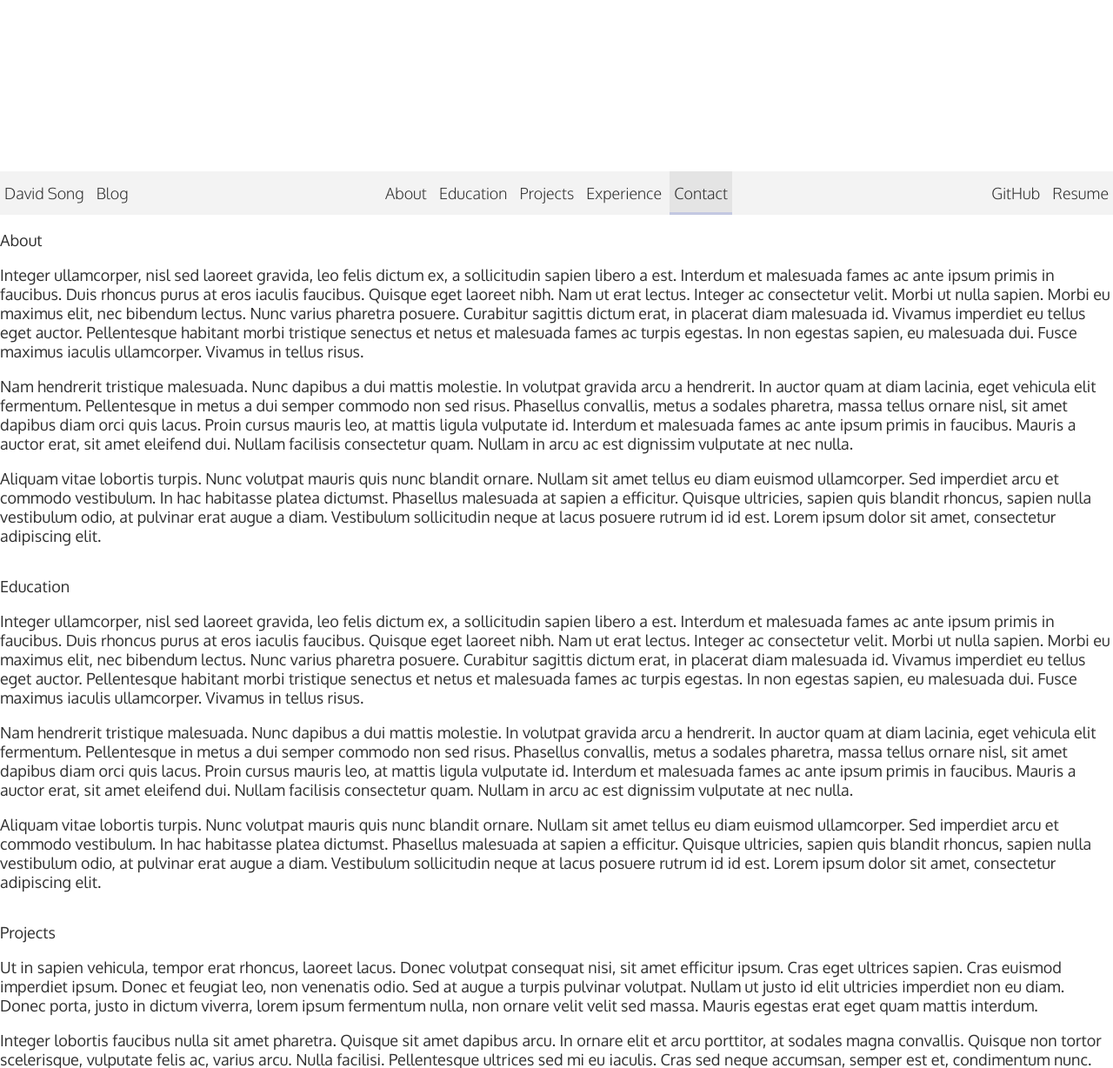
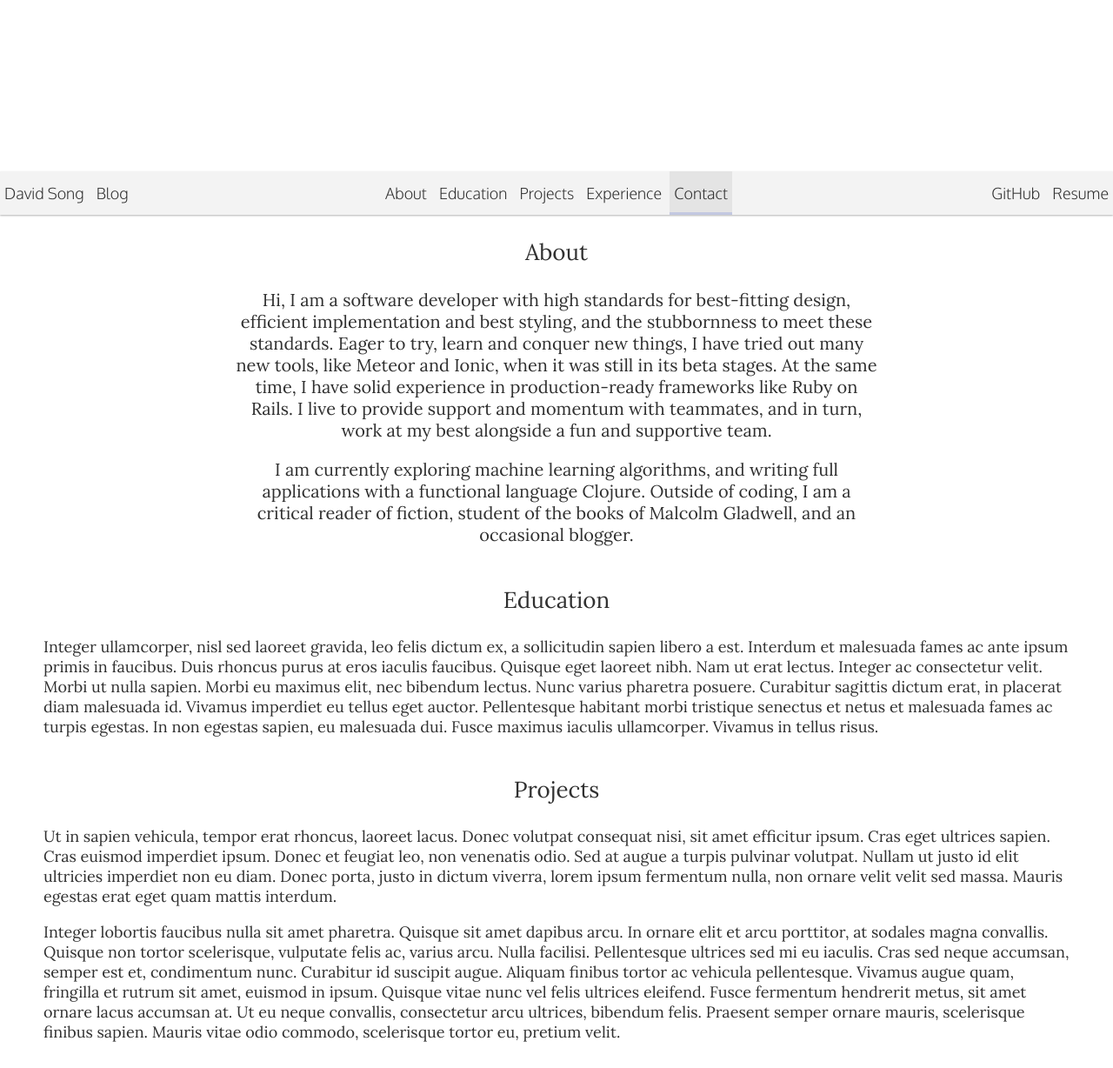
Before and after one commit to dstratossong/dstratossong.github.io, a PHP site: page / in a window 1280 px wide. Shown: the part 553-1781 px from the top of the page at 87% size. Run offline with PHP 8.4, Linux system fonts and the light colour scheme; some libraries are stand-ins or nearby versions.

Commit message:
added icesliders, connextor images; added about section content

```diff
--- a/index.html
+++ b/index.html
@@ -80,43 +80,35 @@
 
 
   <a class="anchor" id="about"></a>
-  <section id="about-sect">
+  <section class="content" id="about-sect">
     <div class="about-container contained">
-      <p>About</p>
-      <p>
-      Integer ullamcorper, nisl sed laoreet gravida, leo felis dictum ex, a sollicitudin sapien libero a est. Interdum et malesuada fames ac ante ipsum primis in faucibus. Duis rhoncus purus at eros iaculis faucibus. Quisque eget laoreet nibh. Nam ut erat lectus. Integer ac consectetur velit. Morbi ut nulla sapien. Morbi eu maximus elit, nec bibendum lectus. Nunc varius pharetra posuere. Curabitur sagittis dictum erat, in placerat diam malesuada id. Vivamus imperdiet eu tellus eget auctor. Pellentesque habitant morbi tristique senectus et netus et malesuada fames ac turpis egestas. In non egestas sapien, eu malesuada dui. Fusce maximus iaculis ullamcorper. Vivamus in tellus risus.
+      <p class="section-title">About</p>
+      <p class="section-paragraph">
+        Hi, I am a software developer with high standards for best-fitting design, efficient implementation and best styling, and the stubbornness to meet these standards. Eager to try, learn and conquer new things, I have tried out many new tools, like Meteor and Ionic, when it was still in its beta stages. At the same time, I have solid experience in production-ready frameworks like Ruby on Rails. I live to provide support and momentum with teammates, and in turn, work at my best alongside a fun and supportive team.
       </p>
-      <p>
-      Nam hendrerit tristique malesuada. Nunc dapibus a dui mattis molestie. In volutpat gravida arcu a hendrerit. In auctor quam at diam lacinia, eget vehicula elit fermentum. Pellentesque in metus a dui semper commodo non sed risus. Phasellus convallis, metus a sodales pharetra, massa tellus ornare nisl, sit amet dapibus diam orci quis lacus. Proin cursus mauris leo, at mattis ligula vulputate id. Interdum et malesuada fames ac ante ipsum primis in faucibus. Mauris a auctor erat, sit amet eleifend dui. Nullam facilisis consectetur quam. Nullam in arcu ac est dignissim vulputate at nec nulla.
-      </p>
-      <p>
-      Aliquam vitae lobortis turpis. Nunc volutpat mauris quis nunc blandit ornare. Nullam sit amet tellus eu diam euismod ullamcorper. Sed imperdiet arcu et commodo vestibulum. In hac habitasse platea dictumst. Phasellus malesuada at sapien a efficitur. Quisque ultricies, sapien quis blandit rhoncus, sapien nulla vestibulum odio, at pulvinar erat augue a diam. Vestibulum sollicitudin neque at lacus posuere rutrum id id est. Lorem ipsum dolor sit amet, consectetur adipiscing elit.
+      <p class="section-paragraph">
+        I am currently exploring machine learning algorithms, and writing full applications with a functional language Clojure. Outside of coding, I am a critical reader of fiction, student of the books of Malcolm Gladwell, and an occasional blogger.
       </p>
     </div>
   </section>
 
 
   <a class="anchor" id="education"></a>
-  <section id="education-sect">
+  <section class="content" id="education-sect">
     <div class="education-container contained">
-      <p>Education</p>
+      <p class="section-title">Education</p>
       <p>
       Integer ullamcorper, nisl sed laoreet gravida, leo felis dictum ex, a sollicitudin sapien libero a est. Interdum et malesuada fames ac ante ipsum primis in faucibus. Duis rhoncus purus at eros iaculis faucibus. Quisque eget laoreet nibh. Nam ut erat lectus. Integer ac consectetur velit. Morbi ut nulla sapien. Morbi eu maximus elit, nec bibendum lectus. Nunc varius pharetra posuere. Curabitur sagittis dictum erat, in placerat diam malesuada id. Vivamus imperdiet eu tellus eget auctor. Pellentesque habitant morbi tristique senectus et netus et malesuada fames ac turpis egestas. In non egestas sapien, eu malesuada dui. Fusce maximus iaculis ullamcorper. Vivamus in tellus risus.
       </p>
-      <p>
-      Nam hendrerit tristique malesuada. Nunc dapibus a dui mattis molestie. In volutpat gravida arcu a hendrerit. In auctor quam at diam lacinia, eget vehicula elit fermentum. Pellentesque in metus a dui semper commodo non sed risus. Phasellus convallis, metus a sodales pharetra, massa tellus ornare nisl, sit amet dapibus diam orci quis lacus. Proin cursus mauris leo, at mattis ligula vulputate id. Interdum et malesuada fames ac ante ipsum primis in faucibus. Mauris a auctor erat, sit amet eleifend dui. Nullam facilisis consectetur quam. Nullam in arcu ac est dignissim vulputate at nec nulla.
-      </p>
-      <p>
-      Aliquam vitae lobortis turpis. Nunc volutpat mauris quis nunc blandit ornare. Nullam sit amet tellus eu diam euismod ullamcorper. Sed imperdiet arcu et commodo vestibulum. In hac habitasse platea dictumst. Phasellus malesuada at sapien a efficitur. Quisque ultricies, sapien quis blandit rhoncus, sapien nulla vestibulum odio, at pulvinar erat augue a diam. Vestibulum sollicitudin neque at lacus posuere rutrum id id est. Lorem ipsum dolor sit amet, consectetur adipiscing elit.
-      </p>
+
     </div>
   </section>
 
 
   <a class="anchor" id="projects"></a>
-  <section id="projects-sect">
+  <section class="content" id="projects-sect">
     <div class="projects-container contained">
-      <p>Projects</p>
+      <p class="section-title">Projects</p>
       <p>
       Ut in sapien vehicula, tempor erat rhoncus, laoreet lacus. Donec volutpat consequat nisi, sit amet efficitur ipsum. Cras eget ultrices sapien. Cras euismod imperdiet ipsum. Donec et feugiat leo, non venenatis odio. Sed at augue a turpis pulvinar volutpat. Nullam ut justo id elit ultricies imperdiet non eu diam. Donec porta, justo in dictum viverra, lorem ipsum fermentum nulla, non ornare velit velit sed massa. Mauris egestas erat eget quam mattis interdum.
       </p>
@@ -128,9 +120,9 @@
 
 
   <a class="anchor" id="experience"></a>
-  <section id="experience-sect">
+  <section class="content" id="experience-sect">
     <div class="experience-container contained">
-      <p>Experience</p>
+      <p class="section-title">Experience</p>
       <p>
       Vivamus id tincidunt neque. Fusce porta aliquam tincidunt. Cras vel tortor a augue elementum egestas. Morbi fringilla tincidunt lectus pharetra auctor. Ut bibendum orci quis arcu maximus tristique. Suspendisse ullamcorper nisi nec nulla euismod, a dapibus ipsum condimentum. Quisque quis pulvinar tellus, eu venenatis purus. Ut convallis elementum neque, nec mattis nisl facilisis rhoncus. Vivamus ut lorem in nunc tincidunt consequat. Nulla ipsum tellus, tincidunt nec porta quis, scelerisque dignissim nulla. Curabitur eu congue nulla. Praesent aliquet ultrices egestas. Nunc rutrum quam lectus, eget lacinia odio euismod ac. Aenean ac nunc lorem.
       </p>
@@ -142,7 +134,7 @@
 
 
   <a class="anchor" id="contact"></a>
-  <section id="contact-sect">
+  <section class="content" id="contact-sect">
     <div class="contact-container contained">
       <ul class="contact-links">
         <li><a class="button contact-method" href="//github.com/dstratossong" target="_blank">
--- a/stylesheets/sass/_constants.scss
+++ b/stylesheets/sass/_constants.scss
@@ -68,7 +68,7 @@ $screen-wide:             $screen-thin + 1px;
 // --- Container Sizes ---
 $container-mobile-max:    460px;
 $container-tablet-max:    735px;
-$container-laptop-max:    1440px;
+$container-laptop-max:    1200px;
 
 // --- Button ---
 $button-min-width:        204px;
--- a/stylesheets/sass/base.scss
+++ b/stylesheets/sass/base.scss
@@ -18,11 +18,6 @@ body {
   -webkit-box-sizing: border-box;
   -moz-box-sizing: border-box;
   box-sizing: border-box;
-}
-
-
-p {
-  font-family: $oxyg-font-family;
 }
 
 section {
--- a/stylesheets/sass/global-classes.scss
+++ b/stylesheets/sass/global-classes.scss
@@ -29,6 +29,9 @@
   background-color: $nav-bg-color;
 
   width: 100%;
+
+  -webkit-box-shadow: 0 1px 2px rgba(0,0,0,0.3);
+  box-shadow: 0 1px 2px rgba(0,0,0,0.3);
 
   %nav-group {
     height: $nav-height;
--- a/stylesheets/style.css
+++ b/stylesheets/style.css
@@ -13,9 +13,6 @@ body {
   -webkit-box-sizing: border-box;
   -moz-box-sizing: border-box;
   box-sizing: border-box; }
-
-p {
-  font-family: "Oxygen", sans-serif; }
 
 section {
   overflow: hidden; }
@@ -62,7 +59,9 @@ a.button:hover, button:hover {
   line-height: 50px;
   padding: 0;
   background-color: #F3F3F3;
-  width: 100%; }
+  width: 100%;
+  -webkit-box-shadow: 0 1px 2px rgba(0, 0, 0, 0.3);
+  box-shadow: 0 1px 2px rgba(0, 0, 0, 0.3); }
   .nav .nav-left, .nav .nav-mid, .nav .nav-right {
     height: 50px; }
     .nav .nav-left ul, .nav .nav-mid ul, .nav .nav-right ul, .nav .nav-left ol, .nav .nav-mid ol, .nav .nav-right ol {
@@ -163,7 +162,7 @@ a.button:hover, button:hover {
       max-width: 735px; } }
   @media screen and (min-width: 736px) {
     .contained {
-      max-width: 1440px; } }
+      max-width: 1200px; } }
 
 .footer {
   padding: 20px 30px 50px;
@@ -276,6 +275,20 @@ a.button:hover, button:hover {
     color: #CFCFCF;
     text-align: center;
     padding: 0 10px; }
+.index section.content {
+  font-family: "Lora", serif; }
+  .index section.content p {
+    padding: 0 10px; }
+  .index section.content p.section-title {
+    padding: 0 20px;
+    font-size: 26px;
+    text-align: center; }
+  .index section.content p.section-paragraph {
+    max-width: 760px;
+    margin-left: auto;
+    margin-right: auto;
+    font-size: 20px;
+    text-align: center; }
 
 .blog {
   /* Small Screen */
```
Also changed, not shown: stylesheets/sass/index.scss (+31 -1 lines), images/connextor.png (added), images/icesliders.png (added), 1 other file.
